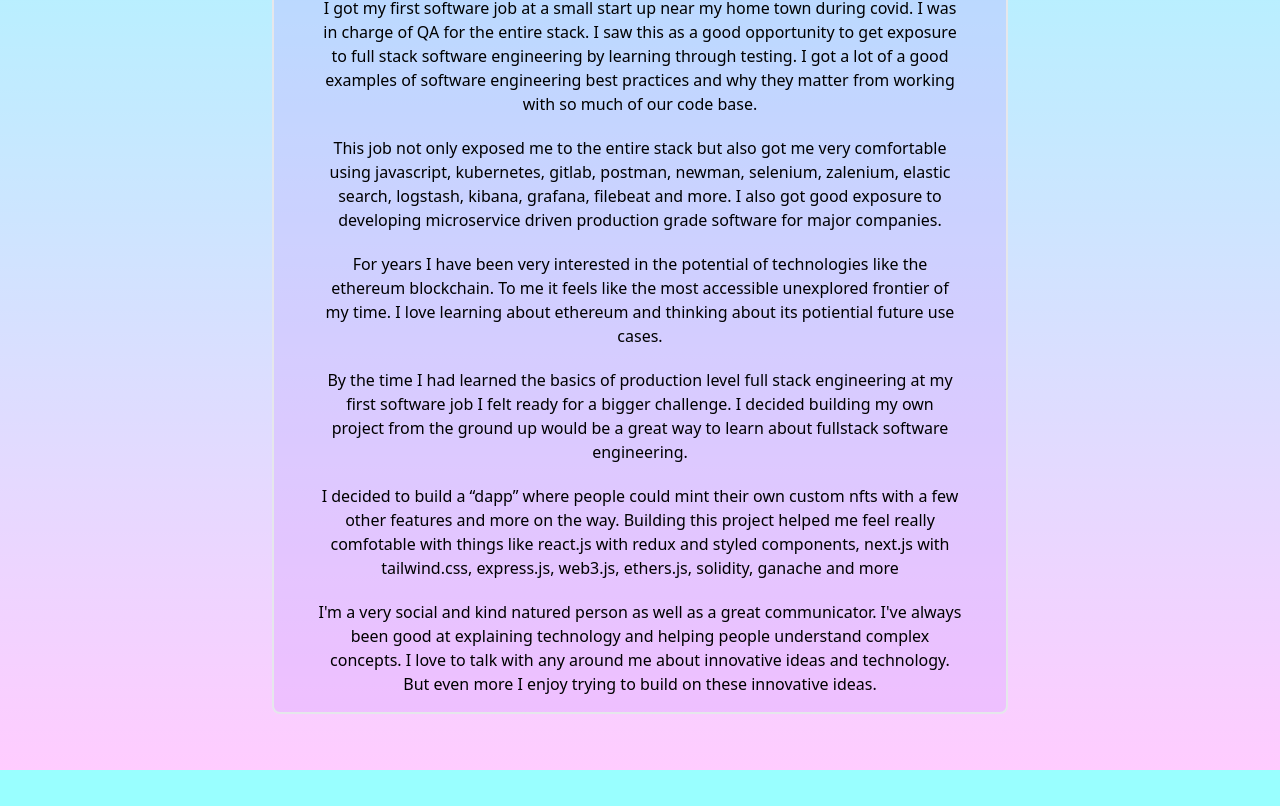
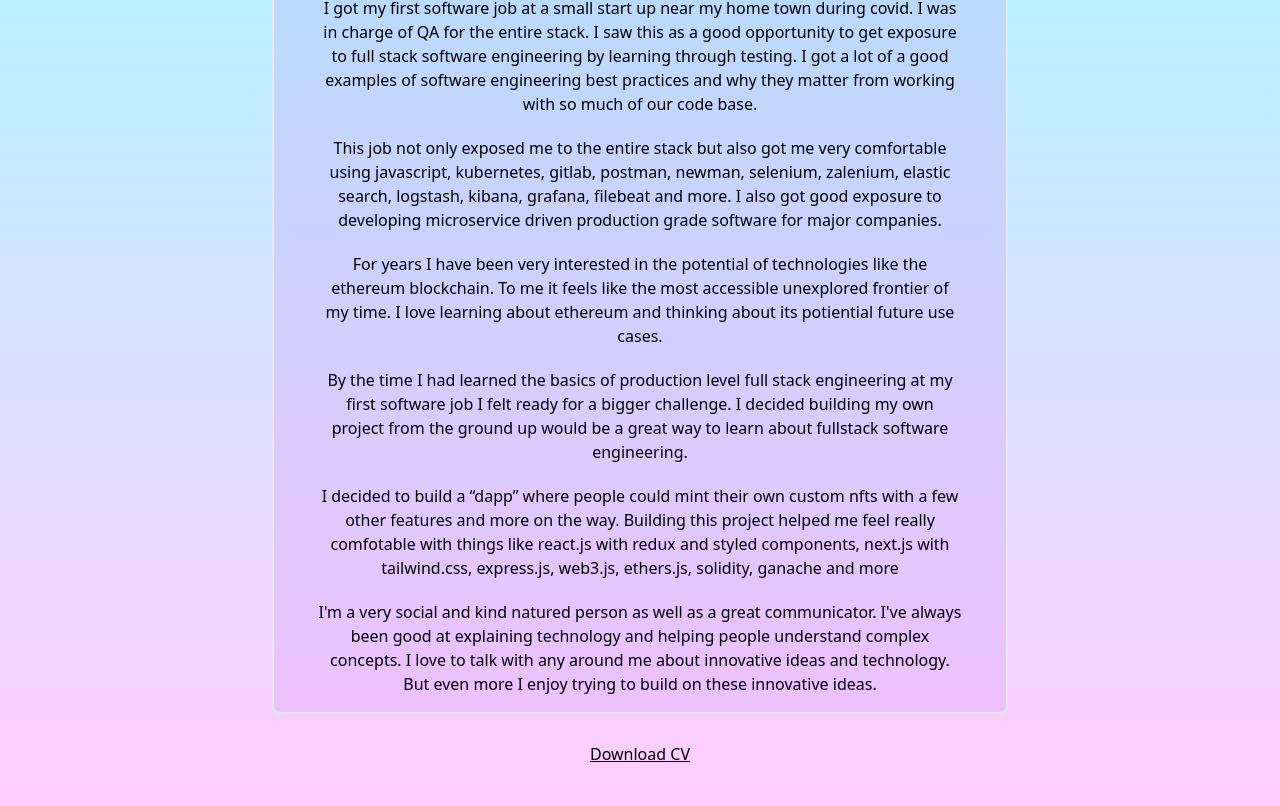
Before and after one commit to LarryFisherLabs/personal-site, a Next.js app: page / in a window 1280 px wide. Shown: the part 358-1164 px from the top of the page. Before the commit the page ends 1128 px from the top, so only its background shows below. Built offline with nearby package versions, Linux system fonts and the light colour scheme.

Commit message:
Add resume download link

```diff
--- a/src/pages/index.js
+++ b/src/pages/index.js
@@ -53,6 +53,7 @@
             <Projects />
           )
         }
+        <a className={"pt-3"} href="/lars-resume.pdf" download="lars-resume"><u>Download CV</u></a>
       </main>
     </div>
   )
```
Also changed, not shown: 1 other file (tests, documents, lock files or other folders).
